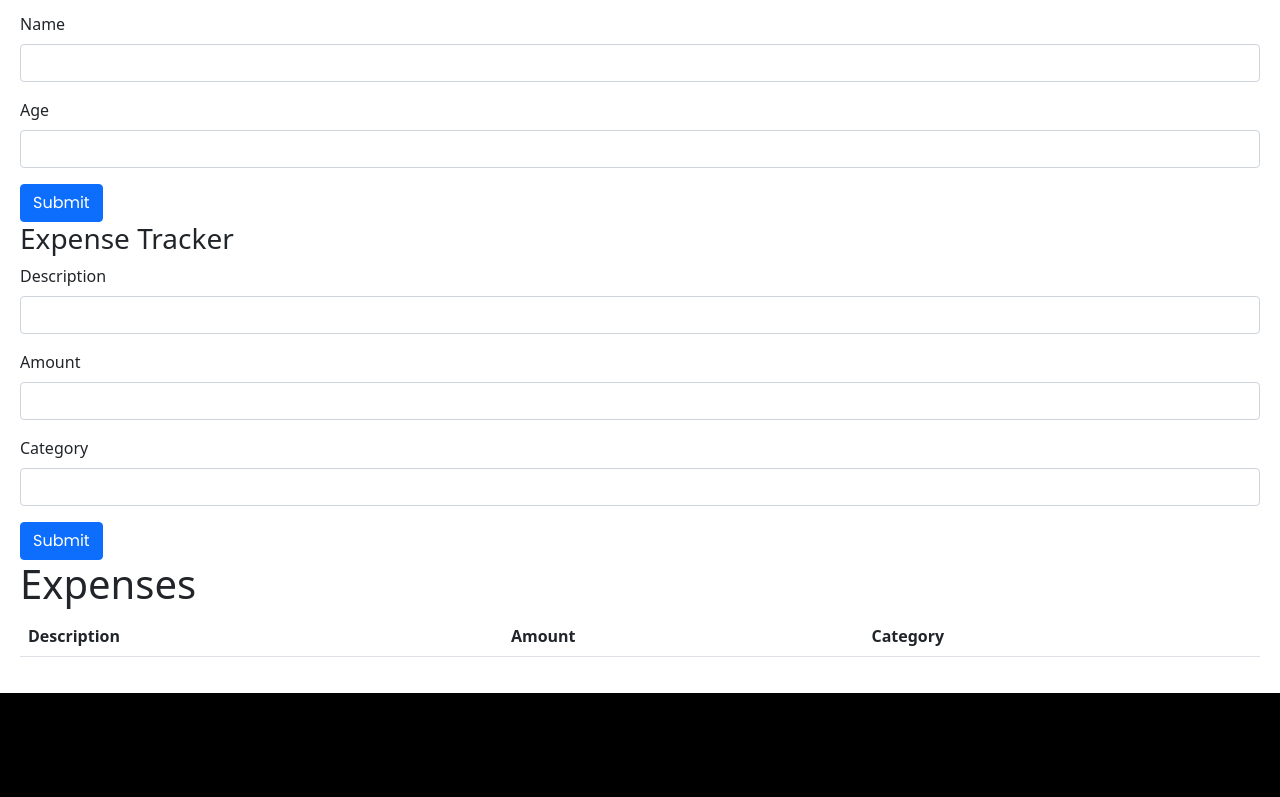
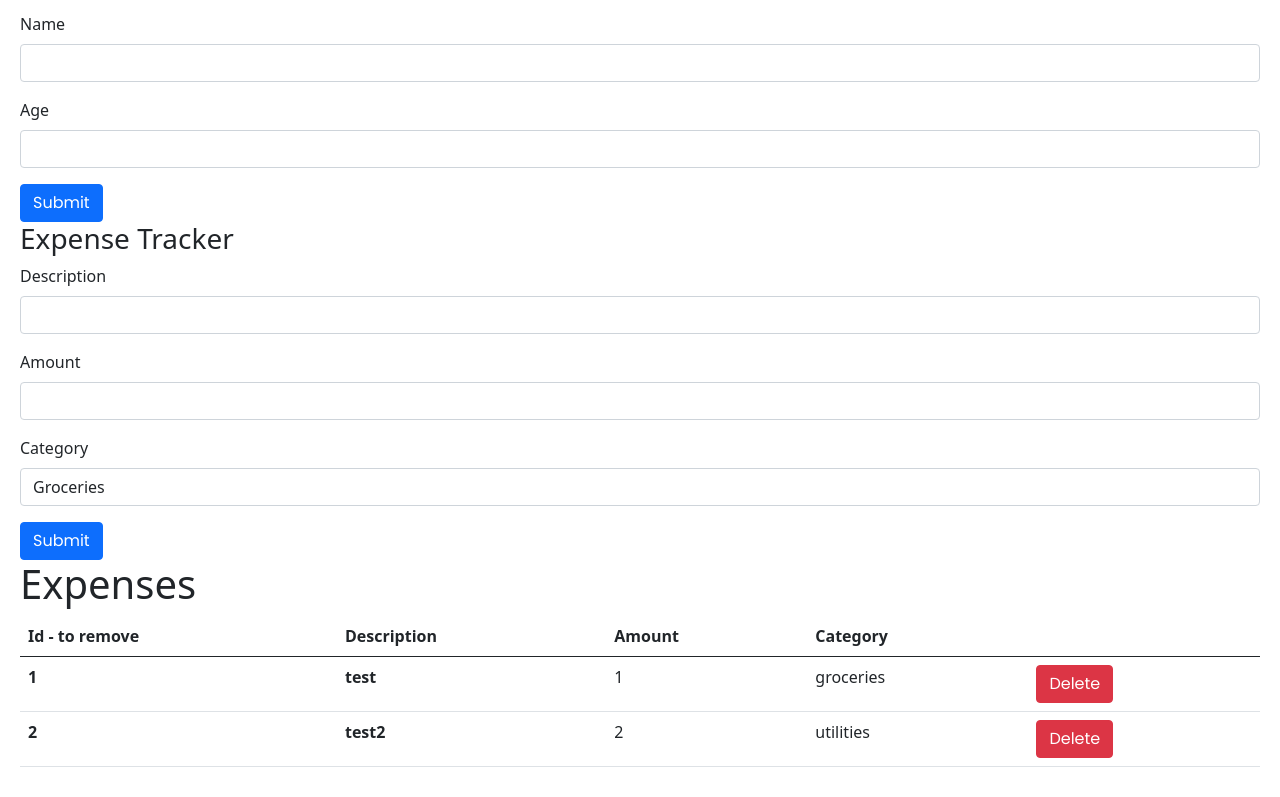
Before and after one commit to RiFactor/mosh-react-18-app, a React (Vite) app: page / in a window 1280 px wide. Shown: the part 2095-2892 px from the top of the page. Before the commit the page ends 2788 px from the top, so only its background shows below. Built offline with nearby package versions, Linux system fonts and the light colour scheme.

Commit message:
Project: Expense Tracker - Schema-Delete items and map

```diff
--- a/src/components/ExpenseTracker.tsx
+++ b/src/components/ExpenseTracker.tsx
@@ -14,22 +14,32 @@ const schema = z.object({
     .number({ invalid_type_error: "Number is required" }) // when empty string
     .min(0.01, { message: "Amount must be at least £0.01." })
     .nonnegative({ message: "Amount cannot be negative." }),
-  category: z
-    // ToDo: to figure out how to make options!; zod enum
-    .string()
-    .min(minimumLength, { message: "Please enter at least 2 characters." }),
+  category: z.enum(["groceries", "utilities", "toiletries"]), // ToDo get a drop down list
 });
 
 // const required?
+
+const options = [
+  { value: "groceries", label: "Groceries" },
+  { value: "utilities", label: "Utilities" },
+  { value: "toiletries", label: "Toiletries" },
+];
 
 type TExpense = z.infer<typeof schema>;
 
 const ExpenseTracker = () => {
   const [expenses, setExpenses] = useState([
     {
+      id: 1,
       description: "test",
-      amount: "2",
+      amount: 1,
       category: "groceries",
+    },
+    {
+      id: 2,
+      description: "test2",
+      amount: 2,
+      category: "utilities",
     },
   ]); // want an aray of objects
 
@@ -42,7 +52,24 @@ const ExpenseTracker = () => {
   console.log(register("category")); // should exist but will let you enter non-existent value
 
   const onSubmit = (data: FieldValues) => {
-    console.log(data);
+    setExpenses([
+      ...expenses,
+      {
+        id: expenses.length + 1,
+        description: "item",
+        amount: 0.05,
+        category: "utilities",
+      },
+    ]);
+    console.log(data, "submit data");
+    console.log(expenses, "final expenses");
+  };
+
+  const handleDelete = (id: number) => {
+    console.log(expenses);
+
+    setExpenses(expenses.filter((expense) => expense.id !== id));
+    console.log(id);
   };
 
   return (
@@ -82,12 +109,19 @@ const ExpenseTracker = () => {
             Category
           </label>
           {/* ToDo selection? */}
-          <input
+          <select
             {...register("category")}
             id="category"
-            type="text"
             className="form-control"
-          />
+          >
+            {options.map((option) => {
+              return (
+                <option key={option.value} value={option.value}>
+                  {option.label}
+                </option>
+              );
+            })}
+          </select>
           {/* QUESTION -- what does htmlFor and input do?? */}
           {errors.category && (
             <p className="text-danger">{errors.category.message}</p>
@@ -105,22 +139,33 @@ const ExpenseTracker = () => {
         <table className="table">
           <thead>
             <tr>
+              <th scope="col">Id - to remove</th>
               <th scope="col">Description</th>
               <th scope="col">Amount</th>
               <th scope="col">Category</th>
+              <th></th>
             </tr>
           </thead>
-          {/* <tbody>
+          <tbody>
             {expenses.map((expense: any, index: number) => {
               return (
                 <tr key={index}>
+                  <th scope="row">{expense.id}</th>
                   <th scope="row">{expense.description}</th>
                   <td>{expense.amount}</td>
                   <td>{expense.category}</td>
+                  <td>
+                    <button
+                      className="btn btn-danger"
+                      onClick={() => handleDelete(expense.id)}
+                    >
+                      Delete
+                    </button>
+                  </td>
                 </tr>
               );
             })}
-          </tbody> */}
+          </tbody>
         </table>
       </div>
     </>
```
